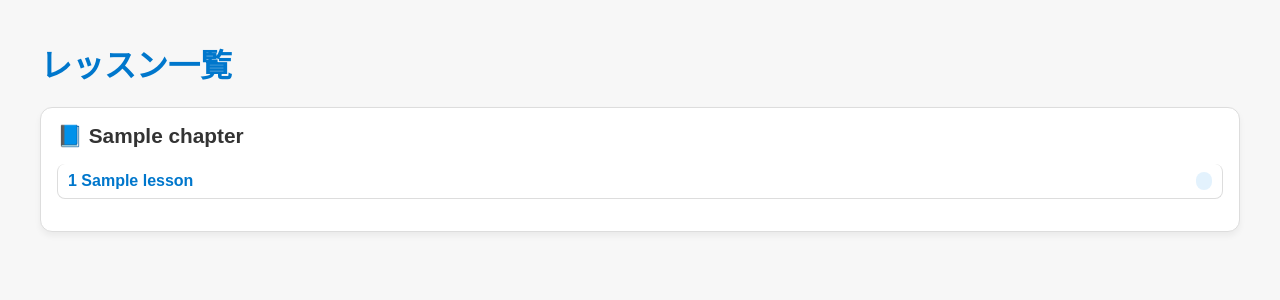
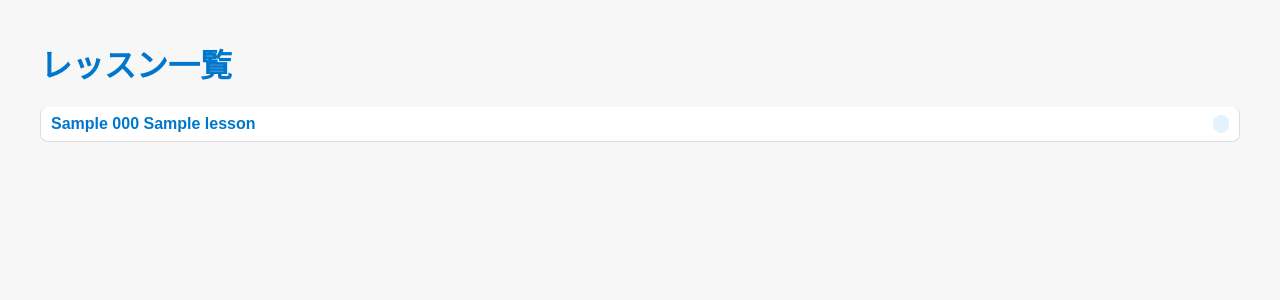
Before and after one commit to goleiroAI/learning_site, a Django app: template lessons/templates/lessons/lesson_list.html in a window 1280 px wide. Shown: the top 300 px of the page. Run offline with Django 5.2, Linux system fonts and the light colour scheme; tables that the repository leaves empty hold one stand-in row (values such as "Sample post"); the template is opened without the code that fills it: values that come from a table or form of the project are taken from there, most other values are stand-ins (such as "Sample title", 1, 10 or a date in 2020).

Commit message:
Update lesson_list.html

```diff
--- a/lessons/templates/lessons/lesson_list.html
+++ b/lessons/templates/lessons/lesson_list.html
@@ -6,33 +6,22 @@
   <title>レッスン一覧</title>
   <link rel="stylesheet" href="{% static 'css/style.css' %}">
   <style>
-    .chapter-card {
-      border: 1px solid #ddd;
-      border-radius: 12px;
-      padding: 16px;
-      margin: 20px 0;
-      background-color: #fff;
-      box-shadow: 0 4px 6px rgba(0, 0, 0, 0.05);
-    }
-    .chapter-title {
-      font-size: 1.3em;
-      font-weight: bold;
-      margin-bottom: 10px;
-      color: #333;
-    }
-    .lesson-list {
+    ul {
       list-style: none;
       padding: 0;
     }
-    .lesson-list li {
+
+    li {
       display: flex;
       justify-content: space-between;
       padding: 8px 10px;
       border-top: 1px solid #eee;
     }
-    .lesson-list li:first-child {
+
+    li:first-child {
       border-top: none;
     }
+
     .status-chip {
       padding: 2px 8px;
       border-radius: 8px;
@@ -40,6 +29,7 @@
       color: #1976d2;
       font-size: 0.8em;
     }
+
     .no-lessons {
       padding: 24px;
       color: #777;
@@ -51,27 +41,20 @@
 
 <h1>レッスン一覧</h1>
 
-<div class="lesson-container">
-  {% if grouped_lessons %}
-    {% for chapter, lessons in grouped_lessons.items %}
-      <div class="chapter-card">
-        <div class="chapter-title">📘 {{ chapter }}</div>
-        <ul class="lesson-list">
+{% if lessons %}
+  <ul>
     {% for lesson in lessons %}
       <li>
         <a href="{% url 'lesson_detail' pk=lesson.pk %}?access={{ access_key }}">
-                {{ lesson.number }} {{ lesson.title }}
+          {{ lesson.chapter }} {{ lesson.number }} {{ lesson.title }}
         </a>
         <span class="status-chip" id="status-{{ lesson.pk }}"></span>
       </li>
     {% endfor %}
   </ul>
-      </div>
-    {% endfor %}
 {% else %}
   <p class="no-lessons">現在表示するレッスンがありません。</p>
 {% endif %}
-</div>
 
 <script>
   {% for lesson in lessons %}
```
Lines whose indentation alone changed are shown as unchanged.
